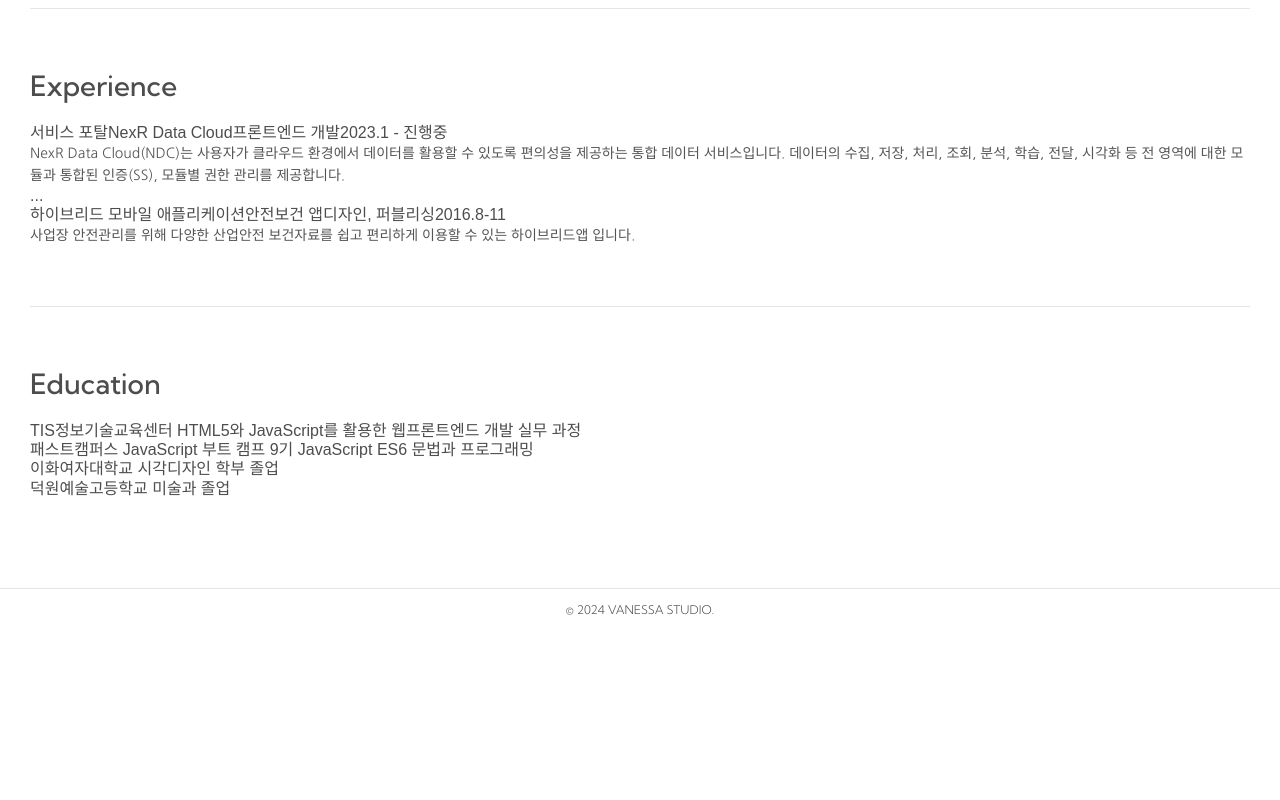
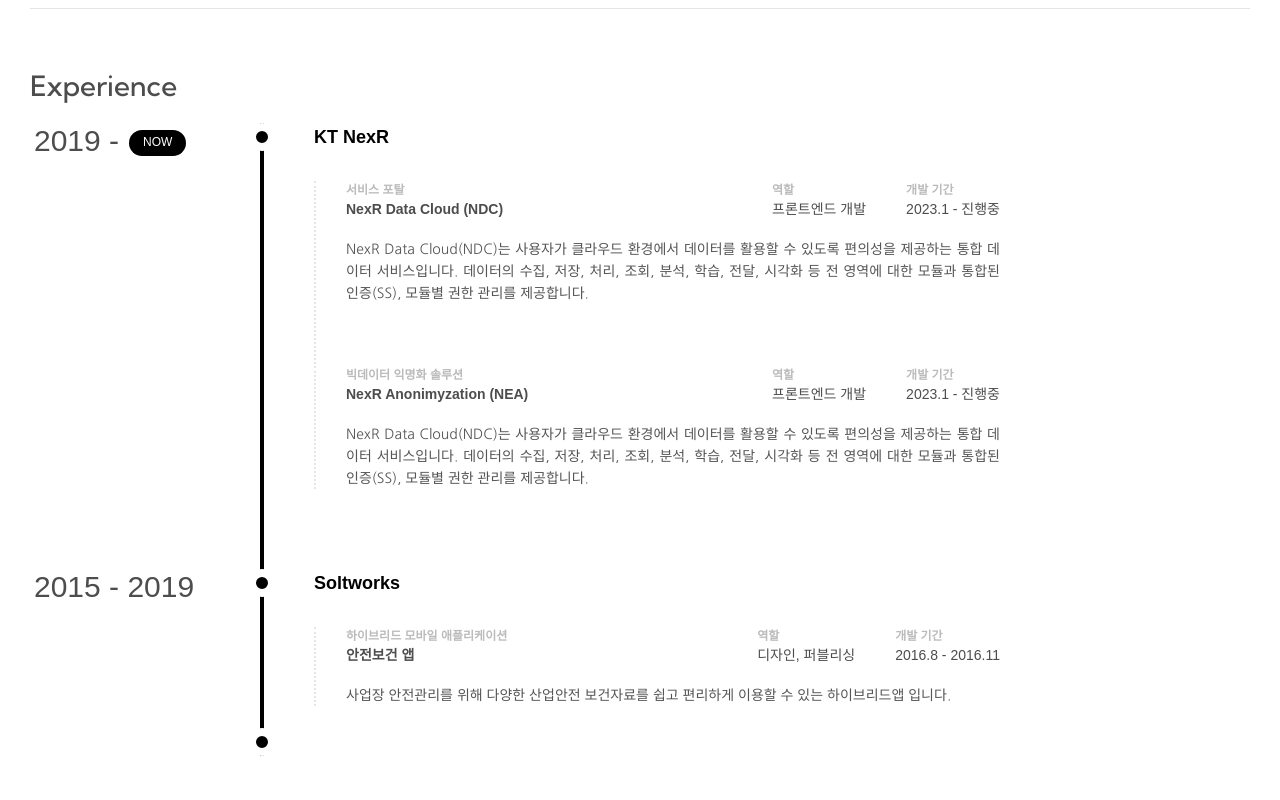
Before and after one commit to vanessa-kim/portfolio, a React (Create React App) app: page /about in a window 1280 px wide. Shown: the part 900-1700 px from the top of the page. Before the commit the page ends 1530 px from the top, so only its background shows below. Built offline with nearby package versions, Linux system fonts and the light colour scheme.

Commit message:
[ABOUT] 프로젝트 경력 스타일링

```diff
--- /dev/null
+++ b/src/Routes/About/Experience.tsx
@@ -0,0 +1,193 @@
+import styled from "styled-components";
+
+const ExperienceList = styled.ul`
+	position: relative;
+	padding-left: 30px;
+	max-width: 1000px;
+
+	&:after {
+		position: absolute;
+		bottom: 0;
+		left: 218px;
+		content: "";
+		display: block;
+		width: 12px;
+		height: 12px;
+		background-color: var(--black);
+		border-radius: 30px;
+		border: 8px solid var(--white);
+	}
+
+	li {
+		position: relative;
+		padding-left: 50px;
+		padding-bottom: 80px;
+		margin-left: 200px;
+		border-left: 4px solid var(--black);
+
+		&:last-child {
+			padding-bottom: 50px;
+		}
+		&:before {
+			position: absolute;
+			left: -16px;
+			content: "";
+			display: block;
+			width: 12px;
+			height: 12px;
+			background-color: var(--black);
+			border-radius: 30px;
+			border: 8px solid var(--white);
+		}
+
+		& > b {
+			position: absolute;
+			left: -230px;
+			font-size: 30px;
+			font-weight: 300;
+			display: flex;
+			align-items: center;
+		}
+
+		strong {
+			display: block;
+			font-size: 18px;
+			font-weight: 700;
+			line-height: 28px;
+			color: var(--black);
+			margin-bottom: 30px;
+		}
+
+		.chip {
+			padding: 0 14px 2px;
+			font-size: 12px;
+			background: var(--black);
+			color: var(--white);
+			border-radius: 20px;
+			line-height: 24px;
+			margin-top: 4px;
+			margin-left: 10px;
+		}
+	}
+`;
+
+const ProjectItem = styled.div`
+	position: relative;
+	padding-left: 30px;
+	padding-right: 30px;
+	border-left: 2px dotted var(--border);
+	padding-bottom: 60px;
+	margin-bottom: 2px;
+
+	&:last-child {
+		padding-bottom: 0;
+		margin-bottom: 0;
+	}
+
+	.project-row {
+		display: grid;
+		grid-template-columns: 1fr auto auto;
+		margin-bottom: 20px;
+		gap: 40px;
+	}
+	i {
+		display: block;
+		font-size: 12px;
+		font-weight: 700;
+		line-height: 18px;
+		color: var(--text-sub);
+	}
+	b {
+		font-size: 14px;
+		font-weight: 700;
+	}
+	span {
+		font-size: 14px;
+	}
+	p {
+		text-align: justify;
+	}
+`;
+
+function Experience() {
+	return (
+		<ExperienceList>
+			<li>
+				<b>
+					2019 - <span className="chip">NOW</span>
+				</b>
+				<strong>KT NexR</strong>
+				<ProjectItem>
+					<div className="project-row">
+						<div className="project-column">
+							<i>서비스 포탈</i>
+							<b>NexR Data Cloud (NDC)</b>
+						</div>
+						<div className="project-column">
+							<i>역할</i>
+							<span>프론트엔드 개발</span>
+						</div>
+						<div className="project-column">
+							<i>개발 기간</i>
+							<span>2023.1 - 진행중</span>
+						</div>
+					</div>
+					<p>
+						NexR Data Cloud(NDC)는 사용자가 클라우드 환경에서 데이터를 활용할 수
+						있도록 편의성을 제공하는 통합 데이터 서비스입니다. 데이터의 수집,
+						저장, 처리, 조회, 분석, 학습, 전달, 시각화 등 전 영역에 대한 모듈과
+						통합된 인증(SS), 모듈별 권한 관리를 제공합니다.
+					</p>
+				</ProjectItem>
+				<ProjectItem>
+					<div className="project-row">
+						<div className="project-column">
+							<i>빅데이터 익명화 솔루션</i>
+							<b>NexR Anonimyzation (NEA)</b>
+						</div>
+						<div className="project-column">
+							<i>역할</i>
+							<span>프론트엔드 개발</span>
+						</div>
+						<div className="project-column">
+							<i>개발 기간</i>
+							<span>2023.1 - 진행중</span>
+						</div>
+					</div>
+					<p>
+						NexR Data Cloud(NDC)는 사용자가 클라우드 환경에서 데이터를 활용할 수
+						있도록 편의성을 제공하는 통합 데이터 서비스입니다. 데이터의 수집,
+						저장, 처리, 조회, 분석, 학습, 전달, 시각화 등 전 영역에 대한 모듈과
+						통합된 인증(SS), 모듈별 권한 관리를 제공합니다.
+					</p>
+				</ProjectItem>
+			</li>
+			<li>
+				<b>2015 - 2019</b>
+				<strong>Soltworks</strong>
+				<ProjectItem>
+					<div className="project-row">
+						<div className="project-column">
+							<i>하이브리드 모바일 애플리케이션</i>
+							<b>안전보건 앱</b>
+						</div>
+						<div className="project-column">
+							<i>역할</i>
+							<span>디자인, 퍼블리싱</span>
+						</div>
+						<div className="project-column">
+							<i>개발 기간</i>
+							<span>2016.8 - 2016.11</span>
+						</div>
+					</div>
+					<p>
+						사업장 안전관리를 위해 다양한 산업안전 보건자료를 쉽고 편리하게
+						이용할 수 있는 하이브리드앱 입니다.
+					</p>
+				</ProjectItem>
+			</li>
+		</ExperienceList>
+	);
+}
+
+export default Experience;
--- a/src/Routes/About/index.tsx
+++ b/src/Routes/About/index.tsx
@@ -1,4 +1,5 @@
 import styled from "styled-components";
+import Experience from "./Experience";
 
 const SkillList = styled.ul`
 	display: flex;
@@ -44,8 +45,6 @@
 		margin-bottom: 0;
 	}
 `;
-
-const ExperienceList = styled.ul``;
 
 const EducationList = styled.ul``;
 
@@ -145,32 +144,9 @@
 
 			<SectionWrap>
 				<h3>Experience</h3>
-				<ExperienceList>
-					<li>
-						<i>서비스 포탈</i>
-						<b>NexR Data Cloud</b>
-						<span>프론트엔드 개발</span>
-						<span>2023.1 - 진행중</span>
-						<p>
-							NexR Data Cloud(NDC)는 사용자가 클라우드 환경에서 데이터를 활용할
-							수 있도록 편의성을 제공하는 통합 데이터 서비스입니다. 데이터의
-							수집, 저장, 처리, 조회, 분석, 학습, 전달, 시각화 등 전 영역에 대한
-							모듈과 통합된 인증(SS), 모듈별 권한 관리를 제공합니다.
-						</p>
-					</li>
-					<li>...</li>
-					<li>
-						<i>하이브리드 모바일 애플리케이션</i>
-						<b>안전보건 앱</b>
-						<span>디자인, 퍼블리싱</span>
-						<span>2016.8-11</span>
-						<p>
-							사업장 안전관리를 위해 다양한 산업안전 보건자료를 쉽고 편리하게
-							이용할 수 있는 하이브리드앱 입니다.
-						</p>
-					</li>
-				</ExperienceList>
+				<Experience />
 			</SectionWrap>
+
 			<SectionWrap>
 				<h3>Education</h3>
 				<EducationList>
```
